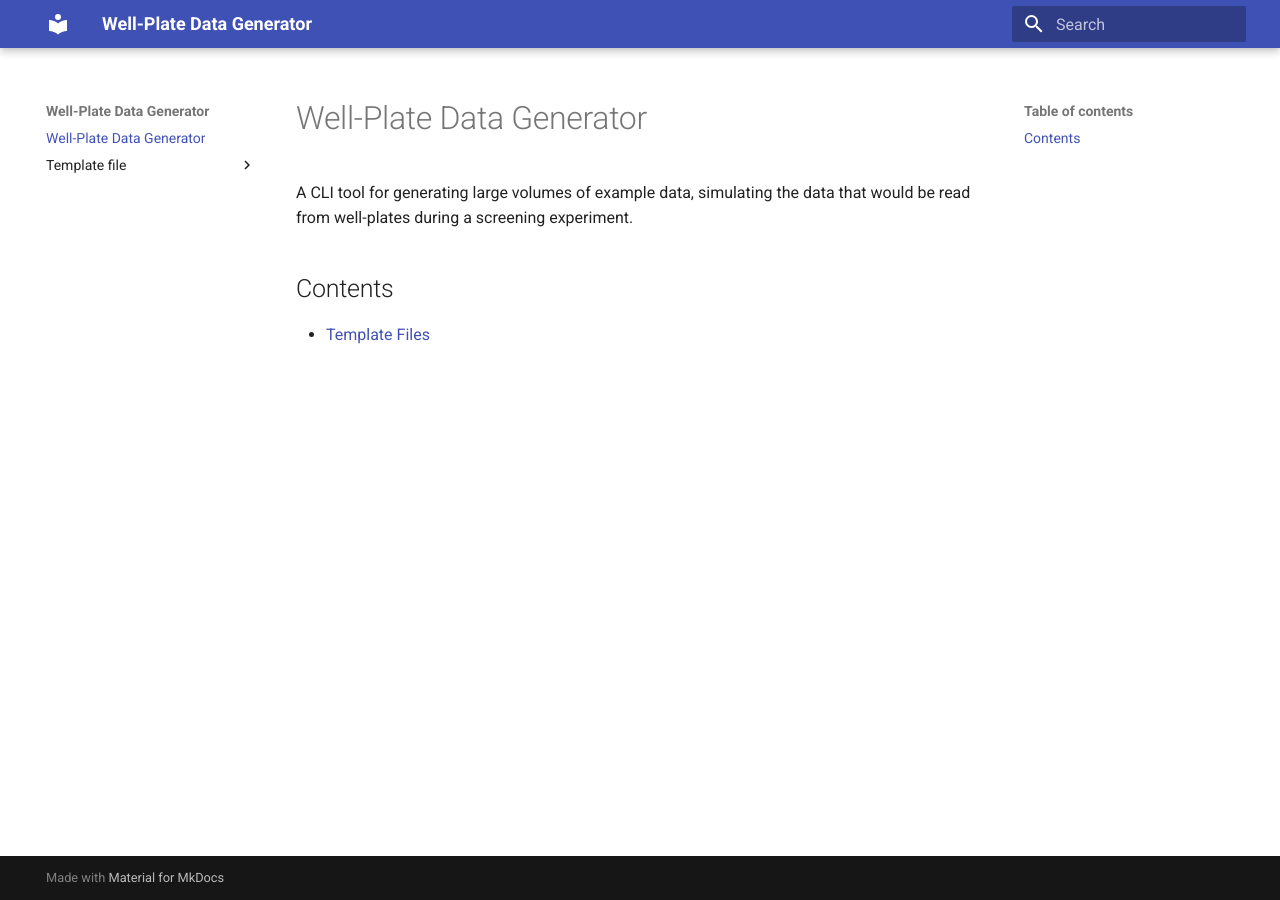
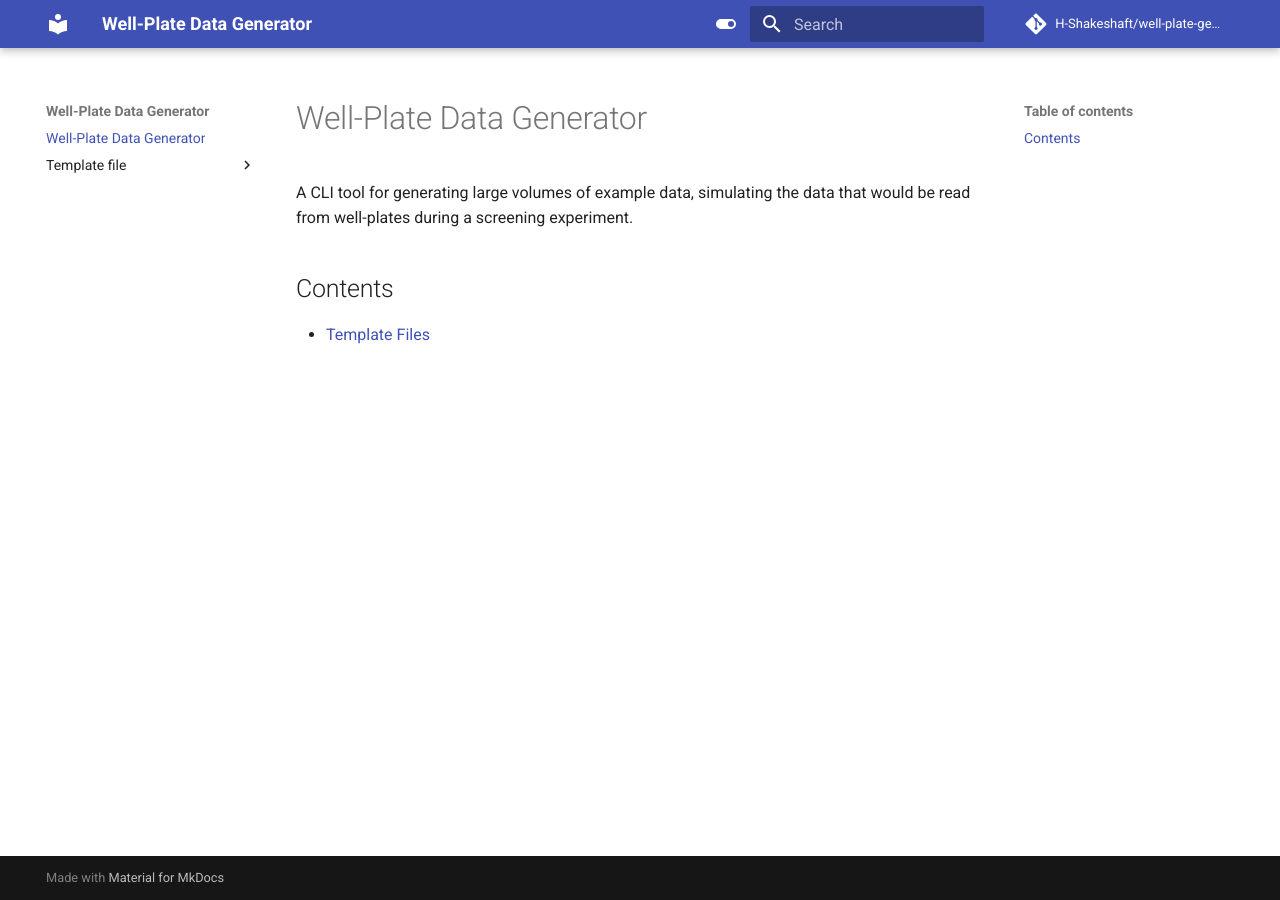
Before and after one commit to H-Shakeshaft/well-plate-generator, an MkDocs documentation site: the page built from docs/docs/index.md, in a window 1280 px wide. Built offline with MkDocs 1.6.1 and Material for MkDocs 9.7.7, drawn with Linux system fonts in a browser that asks for light colours; comment, search, counter and statistics services are not loaded.

Commit message:
docs (style): update stuling for the documentation

```diff
--- a/docs/mkdocs.yml
+++ b/docs/mkdocs.yml
@@ -1,6 +1,20 @@
 site_name: Well-Plate Data Generator
 theme:
   name: material
+  palette:
+    # Palette toggle for light mode
+    - media: "(prefers-color-scheme: light)"
+      scheme: default
+      toggle:
+        icon: material/toggle-switch
+        name: Switch to dark mode
+
+    # Palette toggle for dark mode
+    - media: "(prefers-color-scheme: dark)"
+      scheme: slate
+      toggle:
+        icon: material/toggle-switch-off-outline
+        name: Switch to light mode
   icon:
     admonition:
       note: material/pencil
@@ -9,3 +23,5 @@ markdown_extensions:
   - admonition
   - pymdownx.details
   - pymdownx.superfences
+repo_url: https://github.com/H-Shakeshaft/well-plate-generator
+repo_name: H-Shakeshaft/well-plate-generator
```
